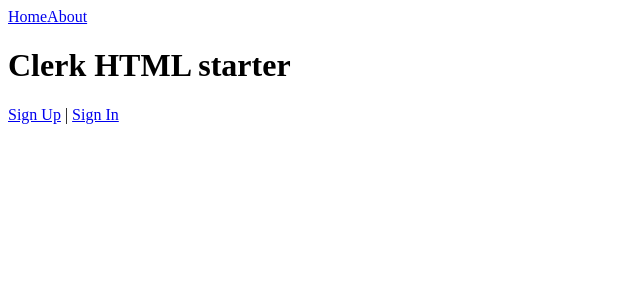
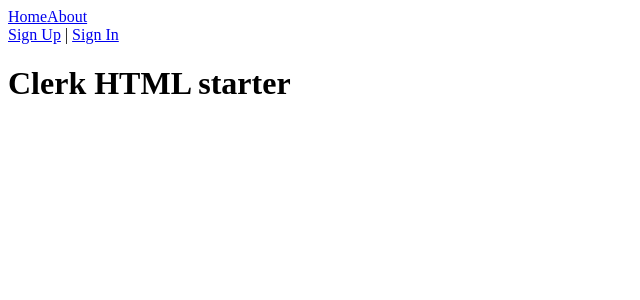
Before and after one commit to mbos2/flashcoll, an Angular app: page / in a window 1280 px wide. Shown: the top 300 px of the page, without its empty margins (0-640 px from the left). Built offline with nearby package versions, Linux system fonts and the light colour scheme.

Commit message:
Added global window variable to testing components Added header component

```diff
--- a/src/app/about/about.component.ts
+++ b/src/app/about/about.component.ts
@@ -10,6 +10,7 @@
   constructor() { }
 
   ngOnInit(): void {
+    console.log(window);
   }
 
 }
--- a/src/app/app.component.html
+++ b/src/app/app.component.html
@@ -1,2 +1,2 @@
-<app-navigation></app-navigation>
+<app-header></app-header>
 <router-outlet></router-outlet>
--- a/src/app/app.component.ts
+++ b/src/app/app.component.ts
@@ -5,7 +5,6 @@
 })
 @Component({
   selector: 'app-root',
-  providers: [{ provide: Window, useValue: window } ],
   templateUrl: './app.component.html',
   styleUrls: ['./app.component.sass']
 })
--- a/src/app/app.module.ts
+++ b/src/app/app.module.ts
@@ -7,6 +7,7 @@
 import { AboutComponent } from './about/about.component';
 import { NavigationComponent } from './navigation/navigation.component';
 import { HomeComponent } from './home/home.component';
+import { HeaderComponent } from './header/header.component';
 
 let clerkService: any;
 async function clerk () {
@@ -20,6 +21,7 @@
     AboutComponent,
     NavigationComponent,
     HomeComponent,
+    HeaderComponent,
   ],
   imports: [
     BrowserModule,
--- /dev/null
+++ b/src/app/header/header.component.html
@@ -0,0 +1,8 @@
+<app-navigation></app-navigation>
+<div id="auth-links">
+  <a href="javascript:void(0)" onclick="Clerk.openSignUp()">Sign Up</a> |
+  <a href="javascript:void(0)" onclick="Clerk.openSignIn()">Sign In</a>
+</div>
+
+<div id="user-button">
+</div>
--- /dev/null
+++ b/src/app/header/header.component.ts
@@ -0,0 +1,15 @@
+import { Component, OnInit } from '@angular/core';
+
+@Component({
+  selector: 'app-header',
+  templateUrl: './header.component.html',
+  styleUrls: ['./header.component.sass']
+})
+export class HeaderComponent implements OnInit {
+
+  constructor() { }
+
+  ngOnInit(): void {
+  }
+
+}
--- a/src/app/home/home.component.html
+++ b/src/app/home/home.component.html
@@ -1,9 +1 @@
 <h1>Clerk HTML starter</h1>
-
-<div id="auth-links">
-  <a href="javascript:void(0)" onclick="Clerk.openSignUp()">Sign Up</a> |
-  <a href="javascript:void(0)" onclick="Clerk.openSignIn()">Sign In</a>
-</div>
-
-<div id="user-button">
-</div>
--- a/src/app/home/home.component.ts
+++ b/src/app/home/home.component.ts
@@ -4,11 +4,11 @@
 @Component({
   selector: 'app-home',
   templateUrl: './home.component.html',
-  styleUrls: ['./home.component.sass']
+  styleUrls: ['./home.component.sass'],
+  providers: [{ provide: Window, useValue: window } ],
 })
 export class HomeComponent implements OnInit {
-  constructor(private clerkClient: ClerkService) {}
   ngOnInit(): void {
-    console.log(this.clerkClient.clerkObject); //this returns undefined // TODO: to remove this comment
+    console.log(window);
   }
 }
```
Also changed, not shown: src/app/header/header.component.sass (added), 1 other file (tests, documents, lock files or other folders).
